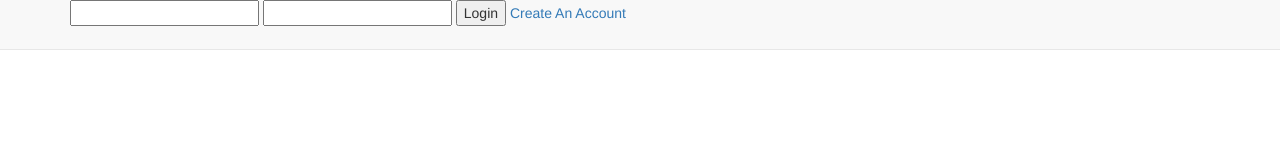
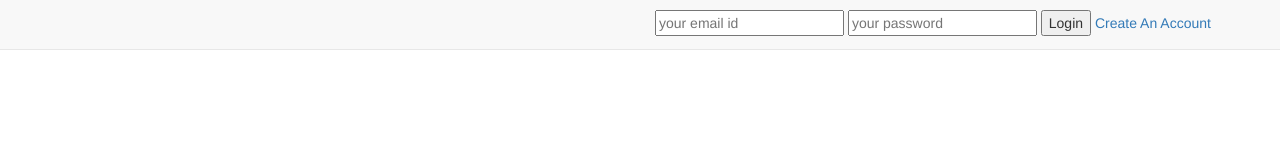
Before and after one commit to aramach8/TimeWasteApp, a website: page index.html in a window 1280 px wide. Drawn offline with nearby package versions, Linux system fonts and the light colour scheme; some packages are replaced by stand-ins of ours.

Commit message:
fixed index page UI

```diff
--- a/app/css/main.css
+++ b/app/css/main.css
@@ -3,3 +3,7 @@
 body {
     margin-top: 70px;
 }
+
+.navdiv {
+    padding-top: 10px;
+}
--- a/index.html
+++ b/index.html
@@ -5,8 +5,8 @@
         <link rel="stylesheet" href="app/css/main.css">
     </head>
      <nav class="navbar navbar-default navbar-fixed-top" ng-controller="NavigationController">
-            <div class="container">
-                <div> <input type="text" ng-model="login.email"> <input type="password" ng-model="login.password"> <button ng-click="logUserIn()">Login</button> <a ui-sref="signUp">Create An Account</a>
+            <div class="container col-sm-offset-6 navdiv">
+                <div> <input type="text" ng-model="login.email" placeholder="your email id"> <input type="password" ng-model="login.password" placeholder="your password"> <button ng-click="logUserIn()">Login</button> <a ui-sref="signUp">Create An Account</a>
                 </div>
             </div>
         </nav>
```
